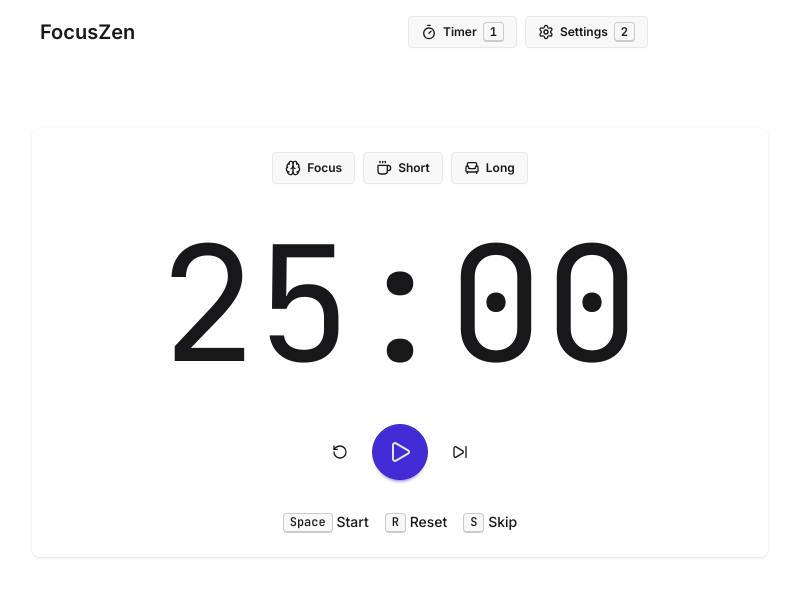
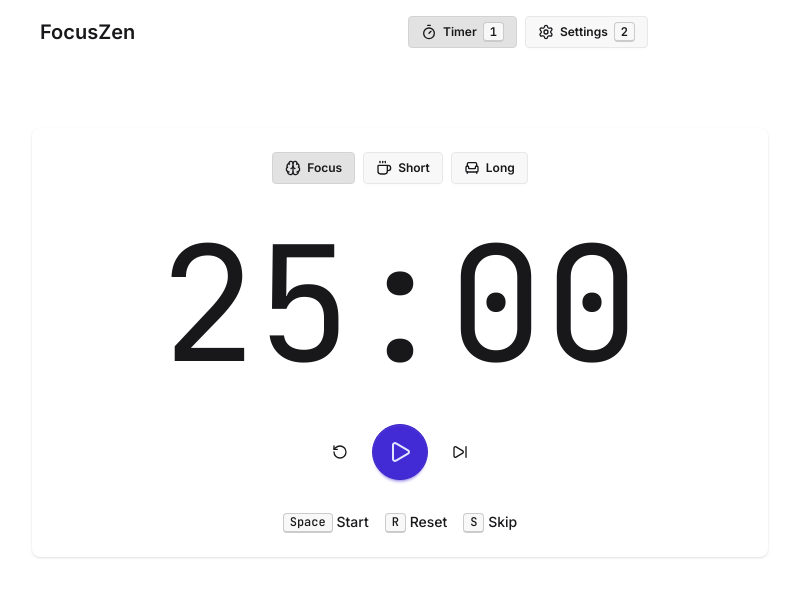
Before and after one commit to zaymorielvandrell/focuszen, a Next.js app: page / in a window 1280 px wide. Shown: the top 596 px of the page, without its empty margins (240-1039 px from the left). Built offline with nearby package versions, Linux system fonts and the light colour scheme.

Commit message:
fix(ui): highlight active timer and nav tabs

```diff
--- a/src/app/page.tsx
+++ b/src/app/page.tsx
@@ -35,6 +35,7 @@ const Page = () => {
   );
 
   const {
+    sessionType,
     isRunning,
     timeDisplay,
     setSessionType,
@@ -55,21 +56,21 @@ const Page = () => {
         <div className="flex items-center justify-center gap-2">
           <button
             type="button"
-            className="btn btn-sm"
+            className={`btn btn-sm ${sessionType === "focus" ? "btn-active" : ""}`}
             onClick={() => setSessionType("focus")}>
             <BrainIcon />
             Focus
           </button>
           <button
             type="button"
-            className="btn btn-sm"
+            className={`btn btn-sm ${sessionType === "short_break" ? "btn-active" : ""}`}
             onClick={() => setSessionType("short_break")}>
             <CoffeeIcon />
             Short
           </button>
           <button
             type="button"
-            className="btn btn-sm"
+            className={`btn btn-sm ${sessionType === "long_break" ? "btn-active" : ""}`}
             onClick={() => setSessionType("long_break")}>
             <ArmchairIcon />
             Long
--- a/src/components/header.tsx
+++ b/src/components/header.tsx
@@ -2,10 +2,11 @@
 
 import { SettingsIcon, TimerIcon } from "lucide-react";
 import Link from "next/link";
-import { useRouter } from "next/navigation";
+import { usePathname, useRouter } from "next/navigation";
 import { useEffect } from "react";
 
 const Header = () => {
+  const pathname = usePathname();
   const router = useRouter();
 
   useEffect(() => {
@@ -48,12 +49,16 @@ const Header = () => {
           </Link>
         </div>
         <div className="navbar-end justify-center gap-2 sm:justify-start">
-          <Link href="/" className="btn btn-sm">
+          <Link
+            href="/"
+            className={`btn btn-sm ${pathname === "/" ? "btn-active" : ""}`}>
             <TimerIcon />
             <span className="hidden sm:inline-block">Timer</span>
             <kbd className="kbd hidden kbd-sm sm:inline-flex">1</kbd>
           </Link>
-          <Link href="/settings" className="btn btn-sm">
+          <Link
+            href="/settings"
+            className={`btn btn-sm ${pathname === "/settings" ? "btn-active" : ""}`}>
             <SettingsIcon />
             <span className="hidden sm:inline-block">Settings</span>
             <kbd className="kbd hidden kbd-sm sm:inline-flex">2</kbd>
--- a/src/hooks/use-pomodoro-timer.ts
+++ b/src/hooks/use-pomodoro-timer.ts
@@ -210,6 +210,7 @@ export const usePomodoroTimer = ({
   }, [state.pendingNotification, state.settings.notificationsEnabled]);
 
   return {
+    sessionType: state.sessionType,
     isRunning: state.isRunning,
     timeDisplay: formatSecondsToClock(state.timeLeft),
     setSessionType: (sessionType: SessionType) => {
```
